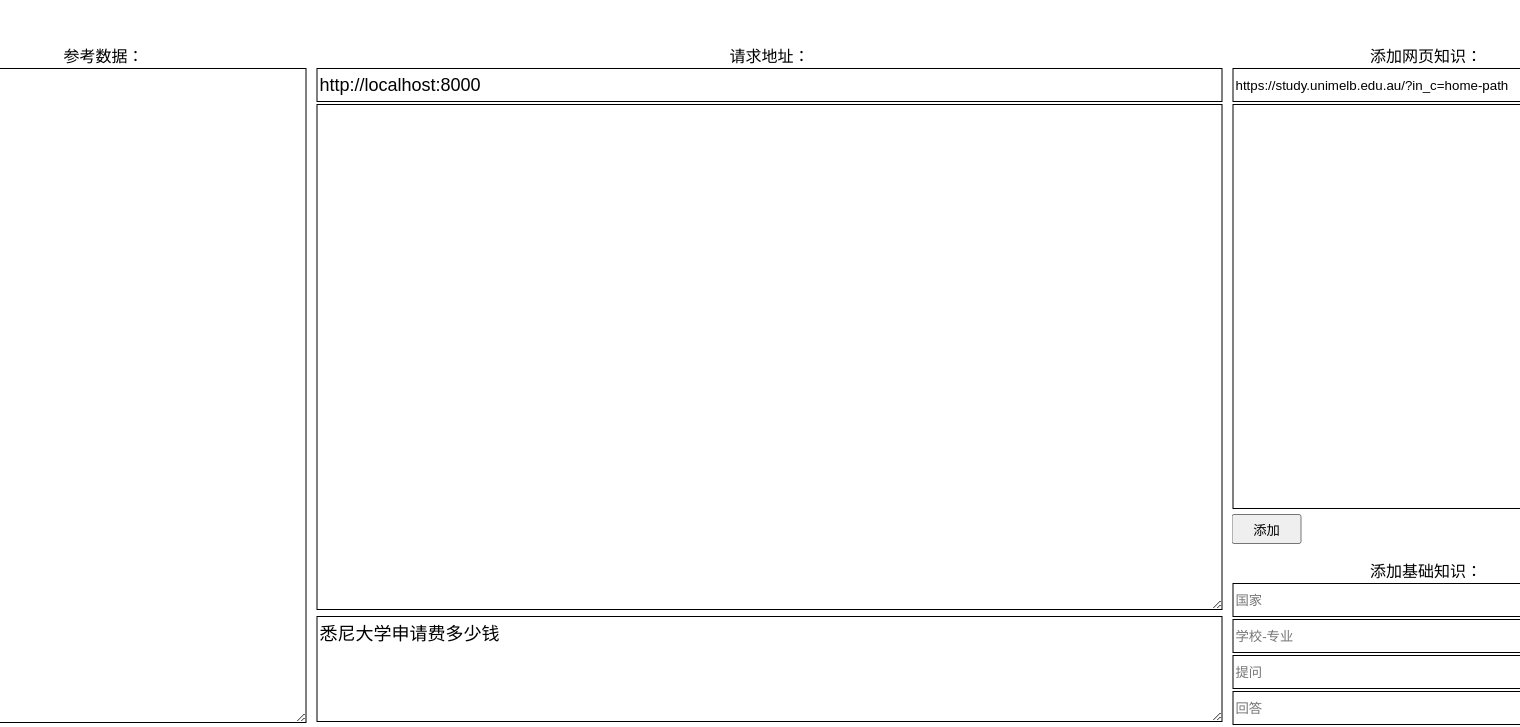
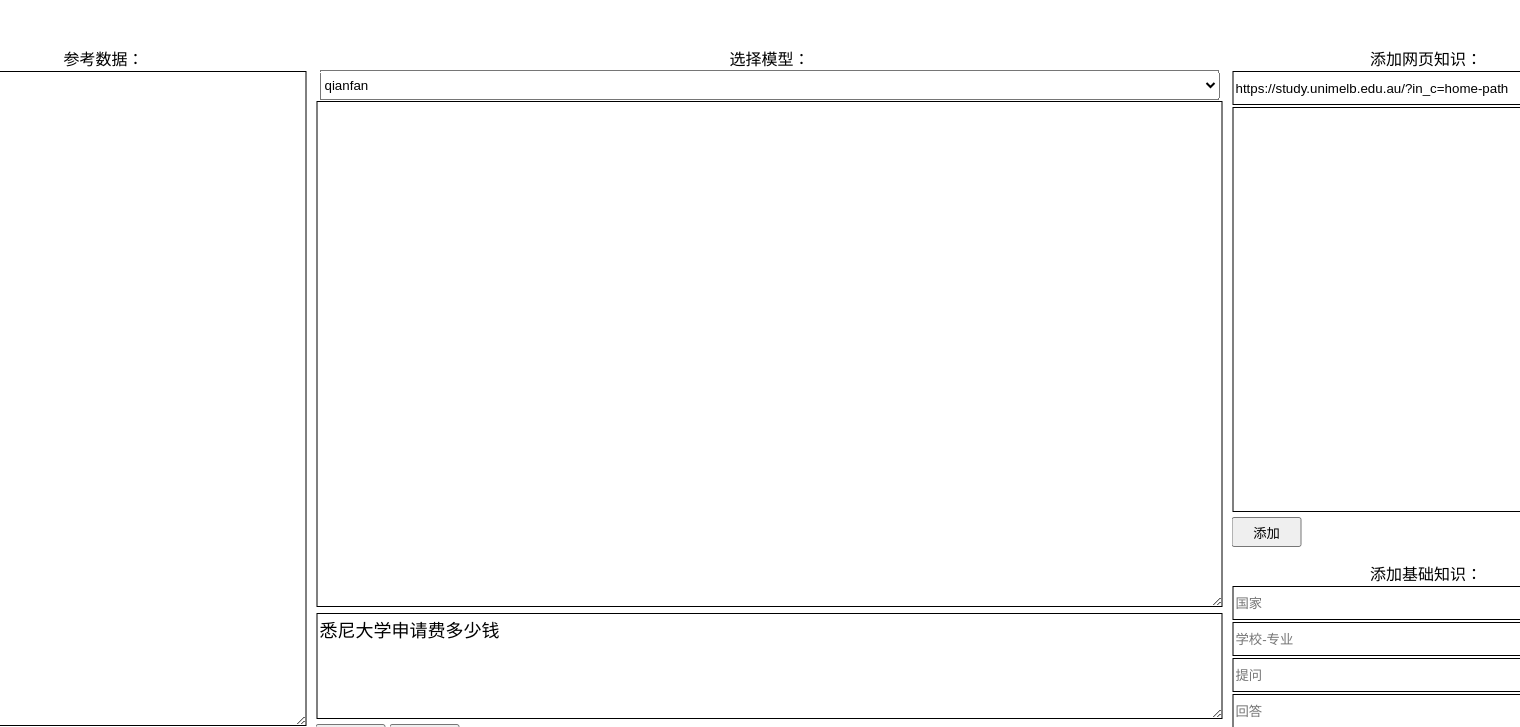
Before and after one commit to wangwc992/xiaoxi, a Django app: template xiaoxi_ai/templates/aiClient.html in a window 1520 px wide; the page is wider, and only the part inside the window is pictured. Shown: the top 727 px of that part. Run offline with Django 5.2, Linux system fonts and the light colour scheme; the template is opened without the code that fills it, so the values that code supplies are empty; parts of the project's set-up code (start-up, migrations or seed data) failed here and were passed over.

Commit message:
携带请求头

```diff
--- a/xiaoxi_ai/templates/aiClient.html
+++ b/xiaoxi_ai/templates/aiClient.html
@@ -67,8 +67,12 @@
         </div>
         <div>
             <div class="center-content">
-                <label for="url">请求地址：</label>
-                <input id="url" style="width: 900px; height: 30px;" value="http://localhost:8000"></input>
+                <label for="url">选择模型：</label>
+                <select id="model_name" style="width: 900px; height: 30px;">
+                    <option value="qianfan">qianfan</option>
+                    <option value="gpt3.5">gpt3.5</option>
+                    <option value="gpt_4o">gpt_4o</option>
+                </select>
             </div>
             <div>
                 <textarea id="display-area" style="width: 900px; height: 500px; overflow: auto;" readonly></textarea>
@@ -107,8 +111,6 @@
         </div>
     </div>
 </div>
-
-
 <script>
 
     // 清空输入框
@@ -124,7 +126,7 @@
             sendMessage();
         }
     });
-    var url = document.getElementById("url").value.trim();
+    var model_name = document.getElementById("model_name").value.trim();
 
     // 发送消息
     async function sendMessage() {
@@ -141,42 +143,15 @@
         clearInput();
     }
 
-    function sendRequest(method, url, data = {}, headers = {}) {
-        debugger
-        const defaultHeaders = {
-            'User-Agent': 'Apifox/1.0.0 (https://apifox.com)',
-        };
-
-        // 创建一个新的 Promise 对象
-        return new Promise((resolve, reject) => {
-            $.ajax({
-                method: method,
-                url: url,
-                data: data,
-                headers: {...defaultHeaders, ...headers},
-            })
-                .done(function (response) {
-                    // 当请求成功时，解析 Promise 对象并返回数据
-                    resolve(response);
-                })
-                .fail(function (jqXHR, textStatus, errorThrown) {
-                    // 当请求失败时，拒绝 Promise 对象并返回错误
-                    console.error('Error:', errorThrown);
-                    console.error('Response:', jqXHR.responseText);
-                });
-        });
-    }
-
     // 解析网页
     async function addUrl() {
         var addUrl = $('#addUrl').val().trim();
         if (!addUrl) {
             return;
         }
-        let response = await sendRequest('GET', '/knowledge/ParsingUrl', {url: addUrl});
+        let response = await sendRequest('GET', '/knowledge/ParsingUrl/', {url: addUrl});
         $('#urlData').val(response);
     }
-
 
     // 添加网页知识
     async function addUrlData() {
@@ -223,6 +198,35 @@
         document.getElementById("answer").value = "";
     }
 
+    function sendRequest(method, url, data = {}, headers = {}) {
+        const defaultHeaders = {
+            'User-Agent': 'Apifox/1.0.0 (https://apifox.com)',
+            'Content-Type': 'application/x-www-form-urlencoded; charset=utf-8'
+        };
+
+        // model_name 添加为默认的请求头
+        if (model_name) {
+            defaultHeaders['model_name'] = model_name;
+        }
+        // 创建一个新的 Promise 对象
+        return new Promise((resolve, reject) => {
+            $.ajax({
+                method: method,
+                url: url,
+                data: data,
+                headers: {"model-name": "gpt"},
+            })
+                .done(function (response) {
+                    // 当请求成功时，解析 Promise 对象并返回数据
+                    resolve(response);
+                })
+                .fail(function (jqXHR, textStatus, errorThrown) {
+                    // 当请求失败时，拒绝 Promise 对象并返回错误
+                    console.error('Error:', errorThrown);
+                    console.error('Response:', jqXHR.responseText);
+                });
+        });
+    }
 
 </script>
 </body>
```
